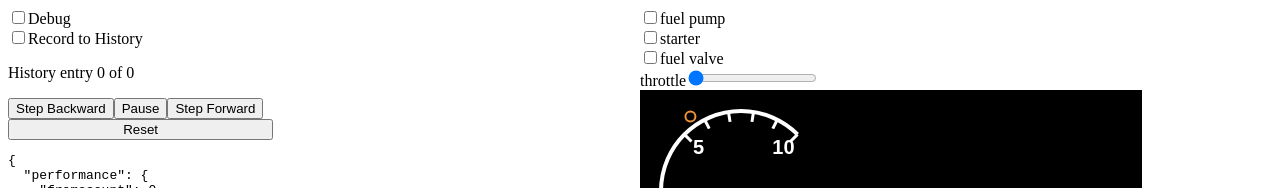
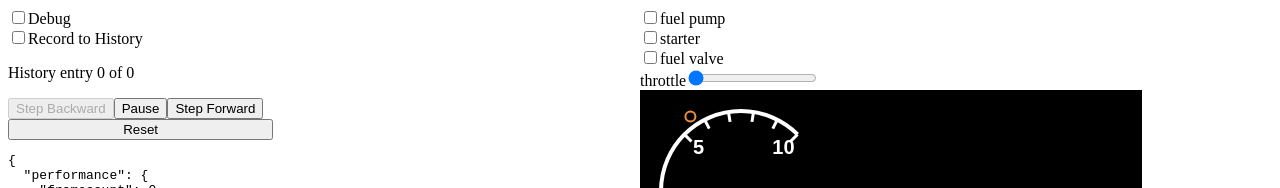
Before and after one commit to Vandesm14/bells-and-whistles, a React (Vite) app: page / in a window 1280 px wide. Shown: the top 188 px of the page. Built offline with nearby package versions, Linux system fonts and the light colour scheme.

Commit message:
disable steb back if at beginning

```diff
--- a/src/components/Controller.tsx
+++ b/src/components/Controller.tsx
@@ -59,7 +59,9 @@ export default function Debugger({
         </p>
       </div>
       <div>
-        <button onClick={onStepBackward}>Step Backward</button>
+        <button onClick={onStepBackward} disabled={index === 0}>
+          Step Backward
+        </button>
         {/* play/pause button below */}
         <button onClick={onTogglePaused}>{isPaused ? 'Play' : 'Pause'}</button>
         <button onClick={onStepForward}>Step Forward</button>
```
